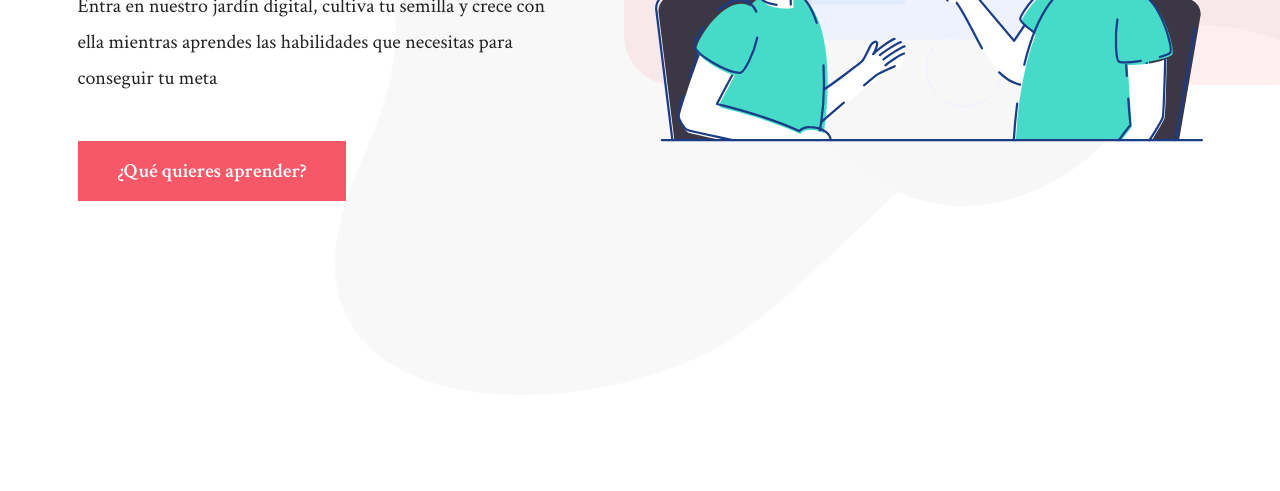
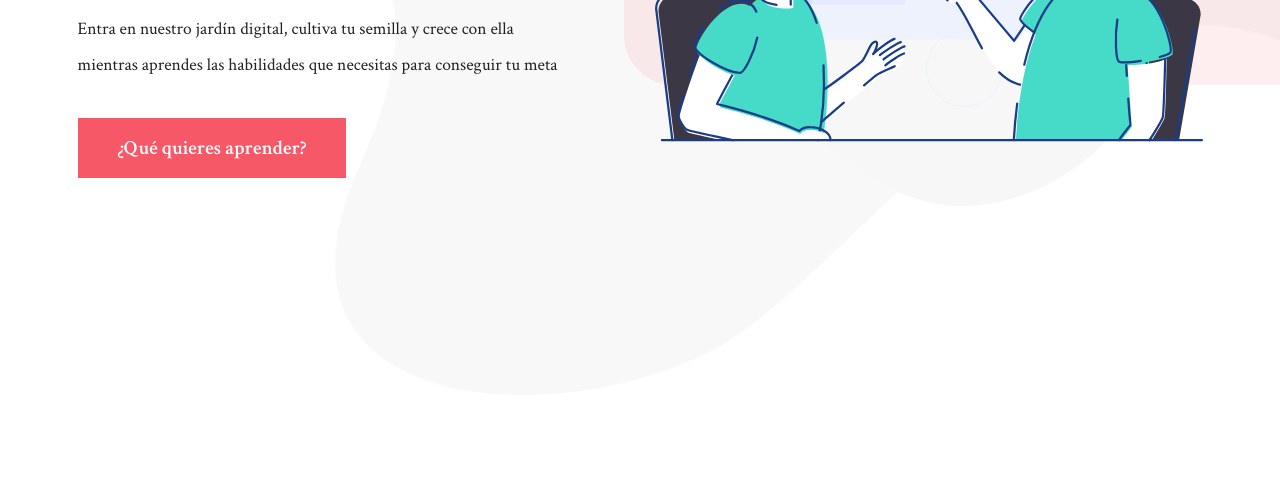
Before and after one commit to vittoric/Elerning_Mujeres, a plain HTML site: page source/edumi v1.0/index-2.html in a window 1280 px wide. Shown: the part 609-1100 px from the top of the page. Drawn offline with Linux system fonts and the light colour scheme.

Commit message:
texto seccion cursos

```diff
--- a/source/edumi v1.0/index-2.html
+++ b/source/edumi v1.0/index-2.html
@@ -132,7 +132,7 @@
                         <div class="col-xl-6">
                             <div class="hero-2-content">
                                 <h2>Sembrando aprendizaje, cosechando éxito</h2>
-                                <p>
+                                <p class="h3">
 									Entra en nuestro jardín digital, cultiva tu semilla y crece con ella mientras aprendes las habilidades que necesitas para conseguir tu meta
                                 </p>
                                 <div class="hero-2-btn">
```
